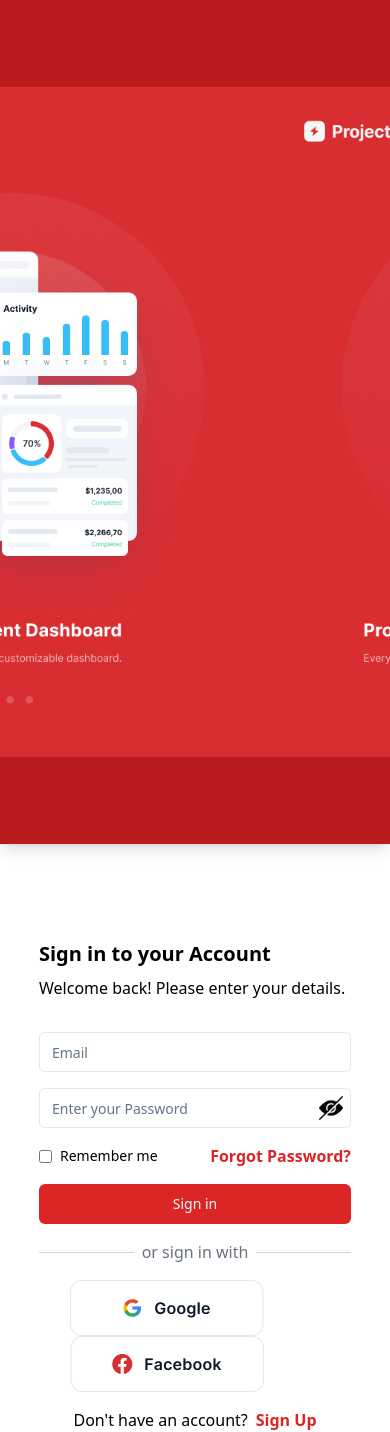
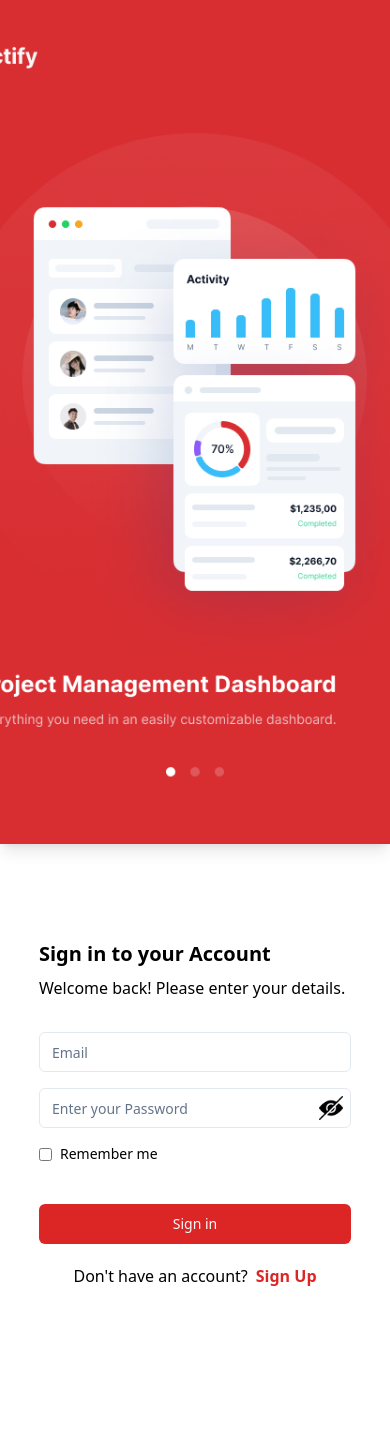
Before and after one commit to OluwapelumiElisha/Project-Management-Sysem-Frontend, a React (Vite) app: page / in a window 390 px wide. After the commit the page ends 1340 px from the top, so only its background shows below. Built offline with nearby package versions, Linux system fonts and the light colour scheme.

Commit message:
New Change

```diff
--- a/src/Auth/Login/Component/LoginForm.jsx
+++ b/src/Auth/Login/Component/LoginForm.jsx
@@ -53,26 +53,18 @@ const LoginForm = () => {
                 </div>
 
                 {/* <Link to={'/ForgetPassword'}> */}
-        <p
-          // onClick={() => {
-          //   const email = form.watch('email');
-          //   console.log(email); // Logs the value of the email input field
-          //   if (email == null) {
+        {/* <p
 
-          //   }else{
-          //     navigate('/ForgetPassword')
-          //   }
-          // }}
           onClick={handleCheckEmail}
           className="cursor-pointer text-red-600 font-bold"
         >
           Forgot Password?
-        </p>
+        </p> */}
       {/* </Link> */}
 
 
               </div>
-              <div className="flex items-center justify-center">
+              <div className="flex items-center justify-center mt-10">
                 <Button className='w-full bg-red-600 p-3' disabled={loading} type="submit">
                   {loading ? "Loading..." : "Sign in"}
                 </Button>
@@ -80,21 +72,22 @@ const LoginForm = () => {
             </form>
           </Form>
         </div>
-        <div className="flex items-center justify-center mt-4">
+        {/* <div className="flex items-center justify-center mt-10">
           <div className="flex-grow border-t border-gray-300"></div>
           <span className="text-gray-500 mx-2">or sign in with</span>
           <div className="flex-grow border-t border-gray-300"></div>
-        </div>
-        <div className="lg:flex items-center justify-center md:flex items-center justify-center  sm:flex items-center justify-center block items-center m-auto w-[80%] mt-4">
+        </div> */}
+        {/* <div className="lg:flex items-center justify-center md:flex items-center justify-center  sm:flex items-center justify-center block items-center m-auto w-[80%] mt-4">
           <img src={google} alt="Google" className="cursor-pointer" />
           <img src={facebook} alt="Facebook" className="cursor-pointer" />
-        </div>
-        <div className="flex items-center justify-center mt-4">
-          <p>Don't have an account?</p>
+        </div> */}
+        <div className="flex items-center justify-center mt-5">
+          <p className="lg:pb-0 md:pb-0 sm:pb-10 pb-12">Don't have an account?</p>
           <Link to={'/SignUp'}>
-            <p className="text-red-600 font-bold cursor-pointer pl-2 ">Sign Up</p>
+            <p className="text-red-600 font-bold cursor-pointer pl-2 lg:pb-0 md:pb-0 sm:pb-10 pb-12">Sign Up</p>
           </Link>
         </div>
+
       </div>
     </div>
   );
--- a/src/Auth/OTP/Component/OtpForm.jsx
+++ b/src/Auth/OTP/Component/OtpForm.jsx
@@ -39,7 +39,7 @@ const OtpForm = () => {
 
     <div className="flex items-center justify-center mt-4">
       <p>Already have an Account?</p>
-      <Link to={'/Login'}>  <p on className="text-red-600 font-bold cursor-pointer ps-2">Login</p></Link>
+      <Link to={'/'}>  <p on className="text-red-600 font-bold cursor-pointer ps-2">Login</p></Link>
 
     </div>
           </div>
--- a/src/Auth/Sideimage/Components/sideNav.jsx
+++ b/src/Auth/Sideimage/Components/sideNav.jsx
@@ -1,33 +1,64 @@
-// import React, { useEffect, useState } from 'react';
+// // import React, { useEffect, useState } from 'react';
+// import one from '/src/assets/Cover.png';
+// import { useSideBar } from '../hook/useSideBar';
+
+
+// const Nav = () => {
+//   const { images, currentIndex, setCurrentIndex,} = useSideBar()
+
+//   return (
+
+//         <div className="flex w-[100%] lg:w-[50%] md:w-[45%] sm:w-[100%] h-screen bg-red-700">
+//       <div className="relative w-[100%] h-full overflow-hidden shadow-lg">
+//         <div
+//           className="absolute top-0 left-0 w-[300%] h-full flex transition-transform duration-1000 ease-in-out"
+//           style={{ transform: `translateX(-${currentIndex * 100 / 3}%)` }}
+//         >
+//           {images.map((image, index) => (
+//             <img
+//               key={index}
+//               src={image}
+//               alt={`Slide ${index}`}
+//               className="w-[50%] h-full sm:w-[100%] object-contain"
+//             />
+//           ))}
+//         </div>
+//       </div>
+//     </div>
+
+
+//   );
+// }
+
+// export default Nav;
+
+
+import React from 'react';
 import one from '/src/assets/Cover.png';
 import { useSideBar } from '../hook/useSideBar';
 
-
 const Nav = () => {
-  const { images, currentIndex, setCurrentIndex,} = useSideBar()
+  const { images, currentIndex } = useSideBar();
 
   return (
-
-        <div className="flex w-[100%] lg:w-[50%] md:w-[45%] sm:w-[100%] h-screen bg-red-700">
-      <div className="relative w-[100%] h-full overflow-hidden shadow-lg">
+    <div className="flex justify-center items-center w-[100%] lg:w-[50%] md:w-[50%] sm:w-[100%] h-screen bg-red-700">
+      <div className="relative w-full lg:w-1/2 md:w-3/4 sm:w-full h-full overflow-hidden shadow-lg">
         <div
-          className="absolute top-0 left-0 w-[300%] h-full flex transition-transform duration-1000 ease-in-out"
-          style={{ transform: `translateX(-${currentIndex * 100 / 3}%)` }}
+          className="absolute top-0 left-0 flex w-full h-full transition-transform duration-1000 ease-in-out"
+          style={{ transform: `translateX(-${currentIndex * 100}%)` }}
         >
           {images.map((image, index) => (
             <img
               key={index}
               src={image}
-              alt={`Slide ${index}`}
-              className="lg:w-[50%] md:w-[35%] w-[45%] h-[] sm:w-[100%] object-contain"
+              alt={`Slide ${index + 1}`}
+              className="w-full h-full object-cover sm:object-contain"
             />
           ))}
         </div>
       </div>
     </div>
-
-
   );
-}
+};
 
 export default Nav;
--- a/src/Auth/Signup/Component/SignupFrom.jsx
+++ b/src/Auth/Signup/Component/SignupFrom.jsx
@@ -20,7 +20,7 @@ const SignupForm = () => {
     <div>
 
       <div className='bg-black-400   w-[100%]'>
-        <div className=' w-[80%] lg:w-[70%] md:w-[80%] sm:w-[80%]  h-[400px] m-auto mt-16 lg:ms-32 md:ms-18 sm:ms-14 ' >
+        <div className=' w-[80%] lg:w-[95%] md:w-[100%] sm:w-[80%]  h-[400px] m-auto mt-16 lg:ms-32 md:ms-18 sm:ms-14 ' >
           <h1 className='lg:text-2xl font-bold md:text-2xl sm:text-2xl text-xl'>Sign Up for an Account</h1> <br />
           <div >
             <Form {...form}>
@@ -55,7 +55,7 @@ const SignupForm = () => {
                 <p className="float-right -mt-10 me-2">show</p>
                 <p className="mb-3 text-sm">Your password must have at least 6 characters</p>
                 <div className="flex items-center justify-center ">
-                  <Button className=' w-full bg-red-600 p-3' disabled={loading} type="submit">
+                  <Button className=' w-full bg-red-600 p-3 ' disabled={loading} type="submit">
                     {loading ? "loading..." : "Sign Up"}
                   </Button>
                 </div>
@@ -63,15 +63,16 @@ const SignupForm = () => {
               </form>
             </Form>
           </div>
-          <div className="flex items-center justify-center mt-4">
+          {/* <div className="flex items-center justify-center mt-8">
             <div className="flex-grow border-t border-gray-300"></div>
             <span className=" text-gray-500">or sign up with</span>
             <div className="flex-grow border-t border-gray-300"></div>
-          </div>
-          <div className="lg:flex items-center justify-center md:flex items-center justify-center  sm:flex items-center justify-center block items-center m-auto w-[80%] mt-4">
-            <img src={google} alt="" />
-            <img className="lg:ps-2 md:ps-2 sm:ps-2 ps-0" src={facebook} alt="" />
-          </div>
+          </div> */}
+          <div className="lg:flex  md:flex sm:flex justify-center block items-center m-auto w-[80%] mt-4">
+
+            {/* <img src={google} alt="" />
+            <img className="lg:ps-2 md:ps-2 sm:ps-2 ps-0" src={facebook} alt="" /> */}
+           </div>
           <div className="flex items-center justify-center mt-4">
             <p>Already have an Account?</p>
             <Link to={'/'}><p className="text-red-600 font-bold cursor-pointer ps-2">Login</p></Link>
--- a/src/MainPage/FirstPage/Component/HomePage.jsx
+++ b/src/MainPage/FirstPage/Component/HomePage.jsx
@@ -74,7 +74,7 @@ const HomePage = () => {
   }
 
   return (
-    <div className="bg-pale-pink lg:flex space-x-4  md:flex space-x-4 sm:block block">
+    <div className="bg-pale-pink lg:flex md:flex space-x-4 sm:block block">
       {/* first div  */}
       <div className="lg:w-[68%] md:w-full sm:w-full w-full">
 
@@ -97,7 +97,7 @@ const HomePage = () => {
             </div>
             <hr />
 
-            <div className="relative">
+            <div className="">
               <style>
                 {`
                 .scroll-container::-webkit-scrollbar {
@@ -115,7 +115,7 @@ const HomePage = () => {
                   className="w-6 cursor-pointer h-6"
                 />
               </div>
-              <div className="overflow-hidden">
+              <div className="overflow-hidden ">
                 <div
                   id="scroller"
                   className="flex overflow-x-auto scroll-smooth snap-x snap-mandatory gap-2 scroll-container"
@@ -170,7 +170,7 @@ const HomePage = () => {
               <div className="border w-10 h-10 rounded-full mx-auto mb-2 flex items-center justify-center ">
                 <img src={tabler} alt="" />
               </div>
-              <div className="text-white font-semibold lg:text-xl md:text-sm sm:text-xs text-xs">
+              <div className="text-white font-semibold lg:text-xl md:text-sm sm:text-xs text-xs lg:ml-0 md:ml-0 sm:ml-0 -ml-2">
                 Projects
               </div>
               <div className="text-white text-lg font-bold">
@@ -182,7 +182,7 @@ const HomePage = () => {
               <div className="w-10 h-10 rounded-full mx-auto mb-2 flex items-center justify-center ">
                 <img src={iconassigned} alt="" />
               </div>
-              <div className=" font-semibold lg:text-xl md:text-sm sm:text-xs text-xs text-black">
+              <div className=" font-semibold lg:text-xl md:text-sm sm:text-xs text-xs lg:ml-0 md:ml-0 sm:ml-0 -ml-2 text-black ">
                 Assigned
               </div>
               <div className="text-black text-lg font-bold">
```
Also changed, not shown: src/MainPage/Dashboard/Component/DashboardLayout.jsx (+9 -6 lines).
